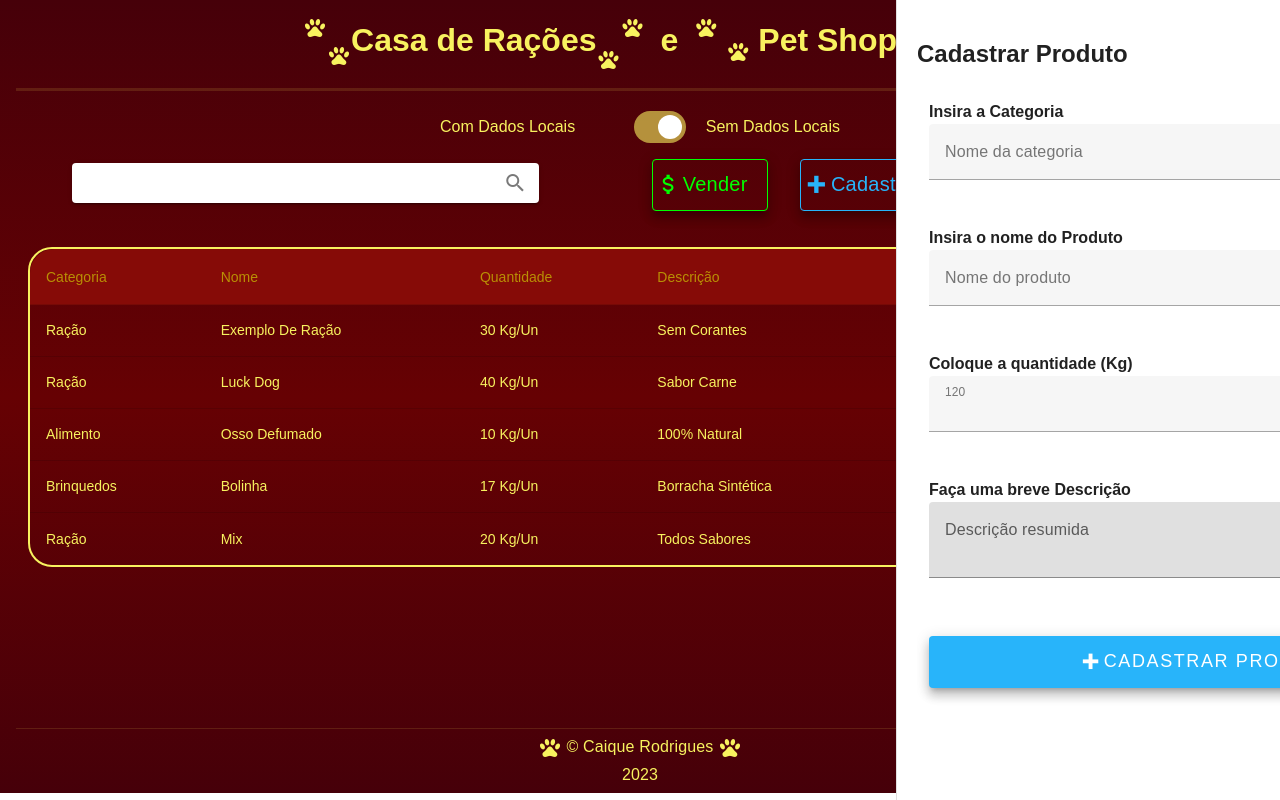
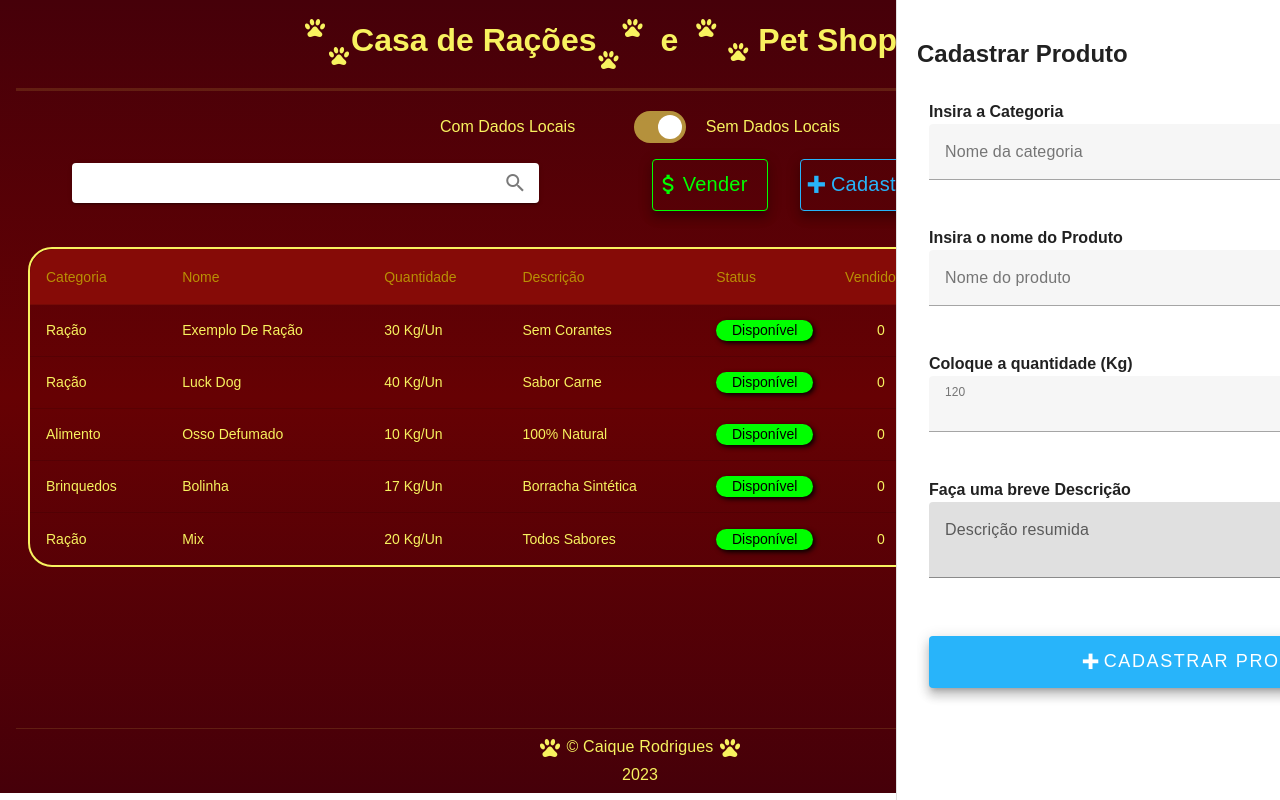
Before and after one commit to Caiqueerodrigues/-controleEstoque-v2, a Nuxt app: page / in a window 1280 px wide. Built offline with nearby package versions, Linux system fonts and the light colour scheme.

Commit message:
adicionado status e os ICONS

```diff
--- a/components/TableStock.vue
+++ b/components/TableStock.vue
@@ -25,6 +25,9 @@
         >
           Descrição
         </th>
+        <th>
+          Status
+        </th>
         <th
           class="text-left"
         >
@@ -34,6 +37,12 @@
           class="text-left"
         >
           Atualizada em
+        </th>
+        <th>
+
+        </th>
+        <th>
+
         </th>
       </tr>
     </thead>
@@ -54,6 +63,20 @@
         <td>
           {{ item.descricao }}
         </td>
+        <td>
+          <div
+            v-if="item.quantidadeKg > 0"
+            class="status"
+          >
+            {{ item.status}}
+          </div>
+          <div
+            v-if="item.quantidadeKg == 0"
+            class="status indisp"
+          >
+            {{ item.status}}
+          </div>
+        </td>
         <td
           class="pl-12"
         >
@@ -61,6 +84,20 @@
         </td>
         <td>
           {{ item.modificado }}
+        </td>
+        <td>
+          <v-icon
+            color="#00f"
+          >
+            mdi-pencil
+          </v-icon>
+        </td>
+        <td>
+          <v-icon
+            color="#00f"
+          >
+            mdi-trash-can-outline
+          </v-icon>
         </td>
       </tr>
     </tbody>
@@ -74,8 +111,6 @@ export default {
     return {
     }
   },
-  methods: {
-  }
 }
 </script>
 <style scoped>
@@ -97,4 +132,16 @@ export default {
   display: flex;
   overflow-y: hidden;
  }
+
+ .status {
+  border-radius: 30px;
+  background-color: #0f0;
+  color: black;
+  box-shadow: 2px 2px 5px black;
+  text-align: center;
+ }
+
+ .indisp {
+  background-color: #f00;
+ }
 </style>
```
